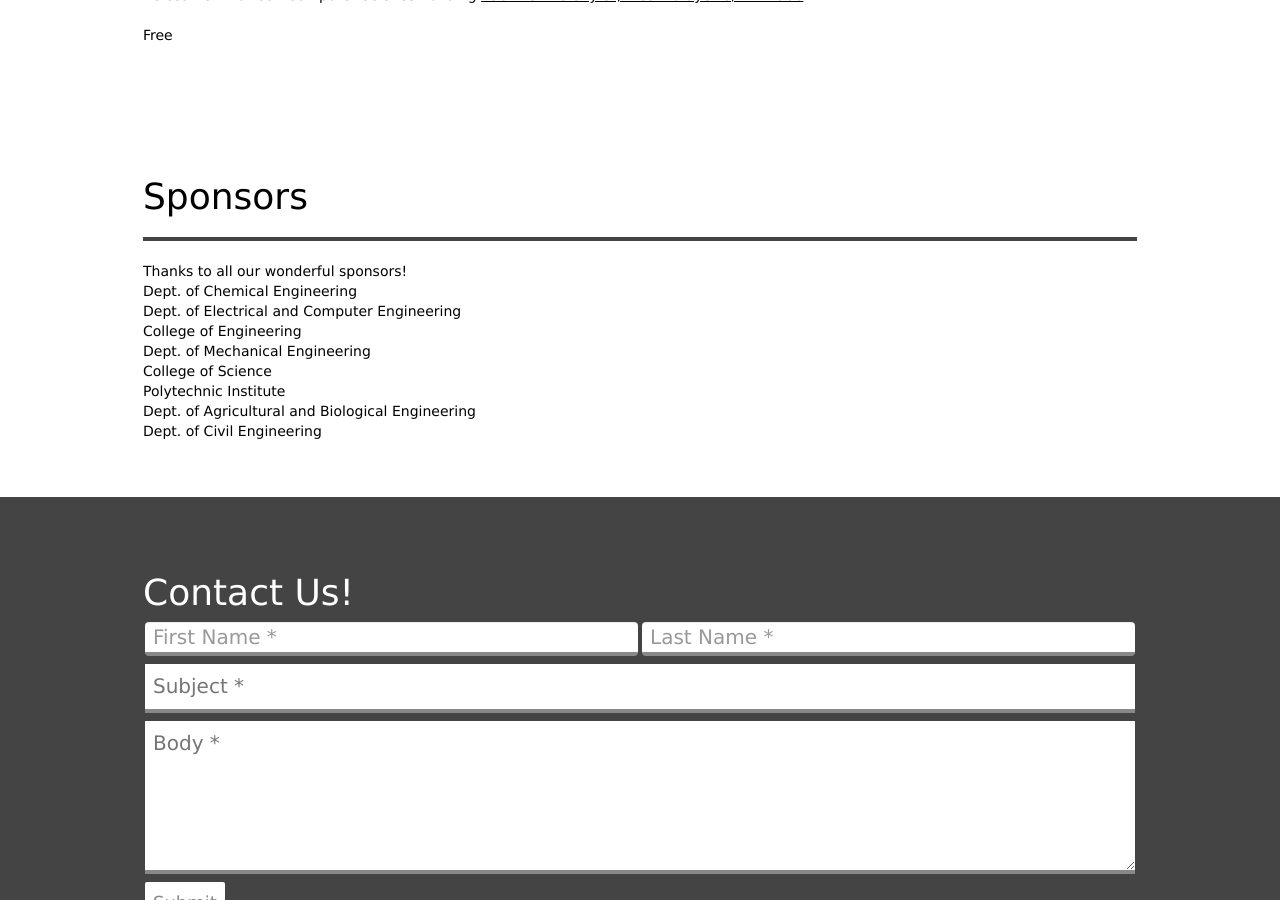
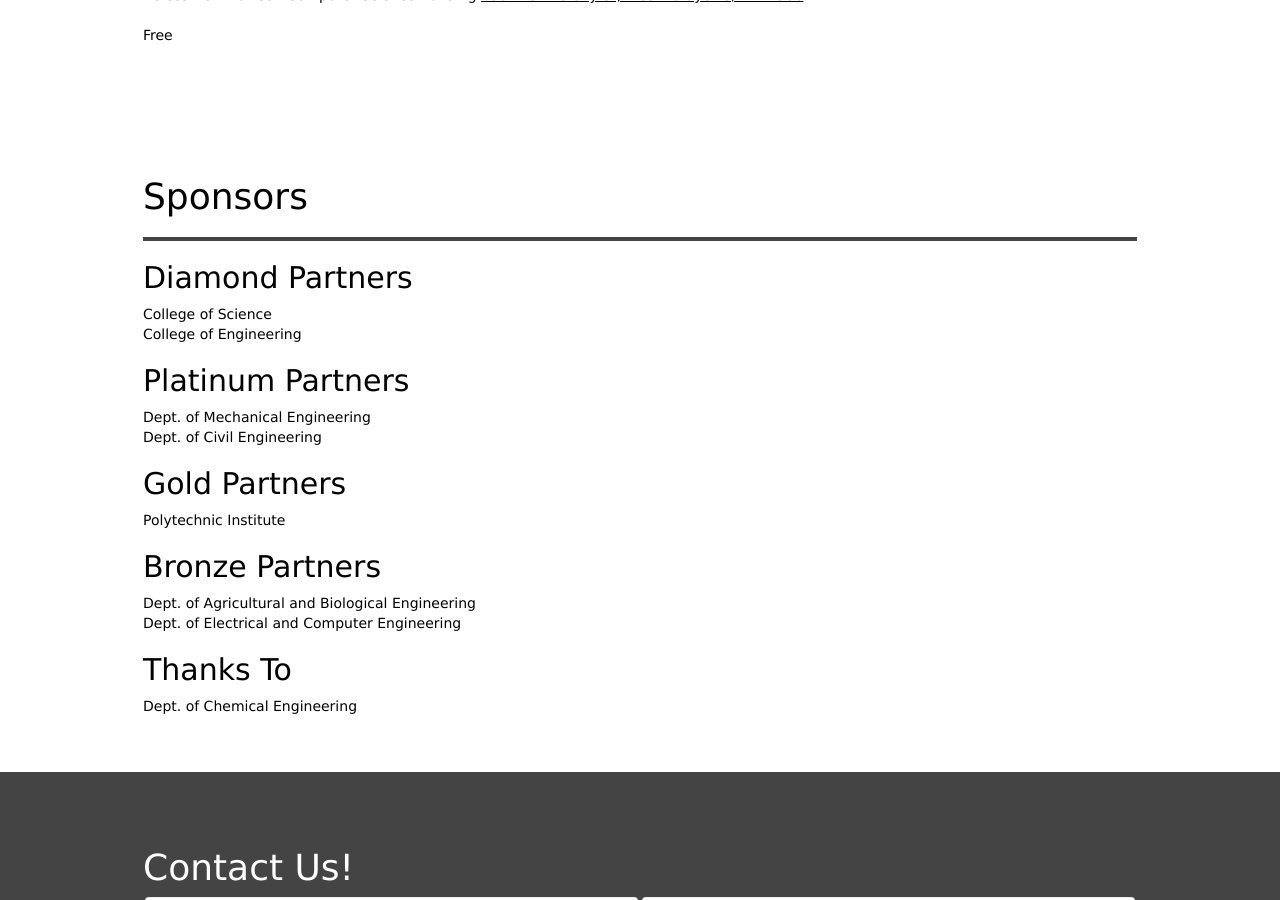
Before and after one commit to purduefirst/purduefirst.github.io, a Jekyll site: the page built from boilerbotbattle.html, in a window 1280 px wide and 900 px high, scrolled down 4788 px. Built offline with Jekyll 4.4.1, drawn with Linux system fonts in a browser that asks for light colours.

Commit message:
made sponsor tiers, changed image

```diff
--- a/boilerbotbattle.html
+++ b/boilerbotbattle.html
@@ -260,14 +260,18 @@
 	<div class="container">
 		<h1>Sponsors</h1>
 		<hr />
-		Thanks to all our wonderful sponsors! <br />
+		<h2>Diamond Partners</h2>
+		College of Science <br />
+		College of Engineering <br />
+		<h2>Platinum Partners</h2>
+		Dept. of Mechanical Engineering <br />
+		Dept. of Civil Engineering <br />
+		<h2>Gold Partners</h2>
+		Polytechnic Institute <br />
+		<h2>Bronze Partners</h2>
+		Dept. of Agricultural and Biological Engineering <br />
+		Dept. of Electrical and Computer Engineering <br />
+		<h2>Thanks To</h2>
 		Dept. of Chemical Engineering <br />
-		Dept. of Electrical and Computer Engineering <br />
-		College of Engineering <br />
-		Dept. of Mechanical Engineering <br />
-		College of Science <br />
-		Polytechnic Institute <br />
-		Dept. of Agricultural and Biological Engineering <br />
-		Dept. of Civil Engineering <br />
 	</div>
 </section>
```
Also changed, not shown: other parts of boilerbotbattle.html (+1 -1 lines), img/state-2016.jpg (added).
